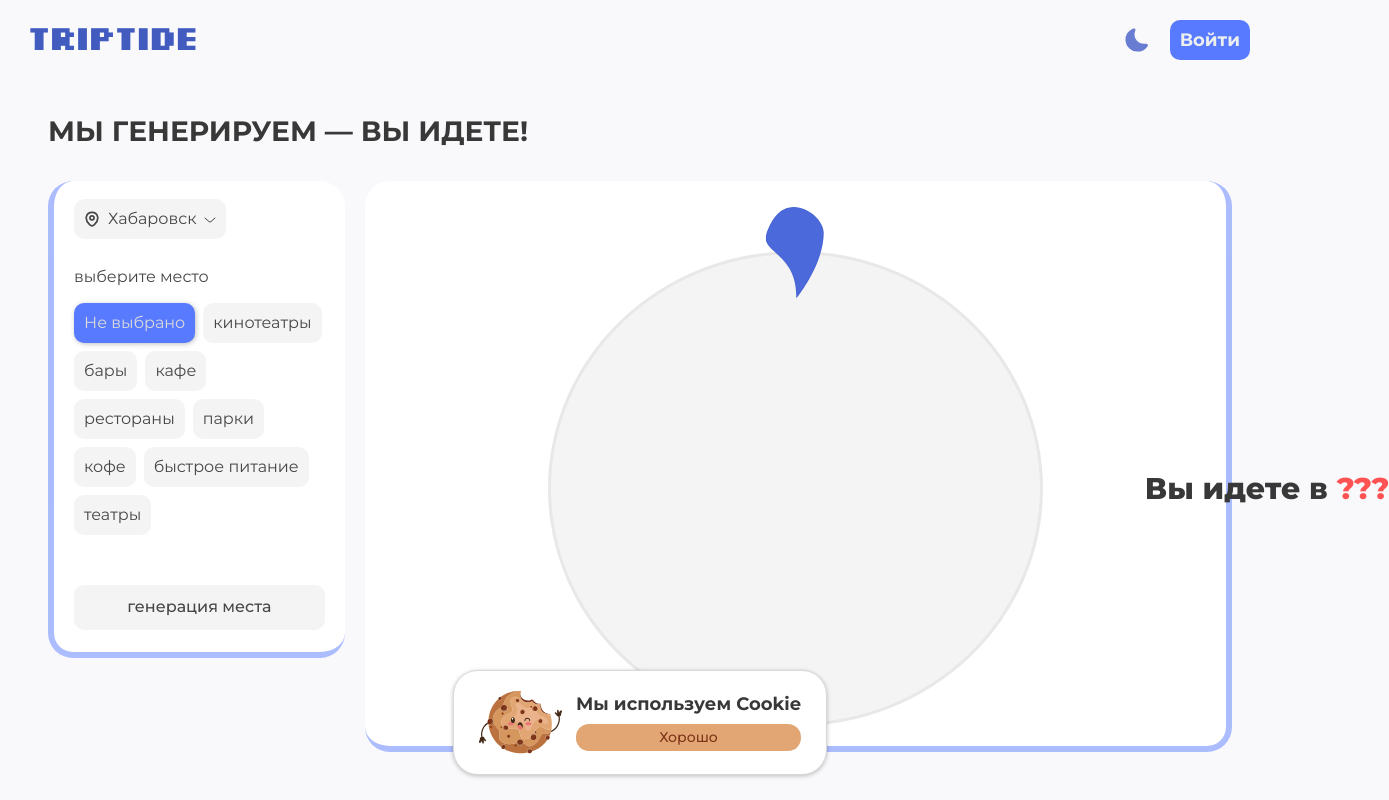
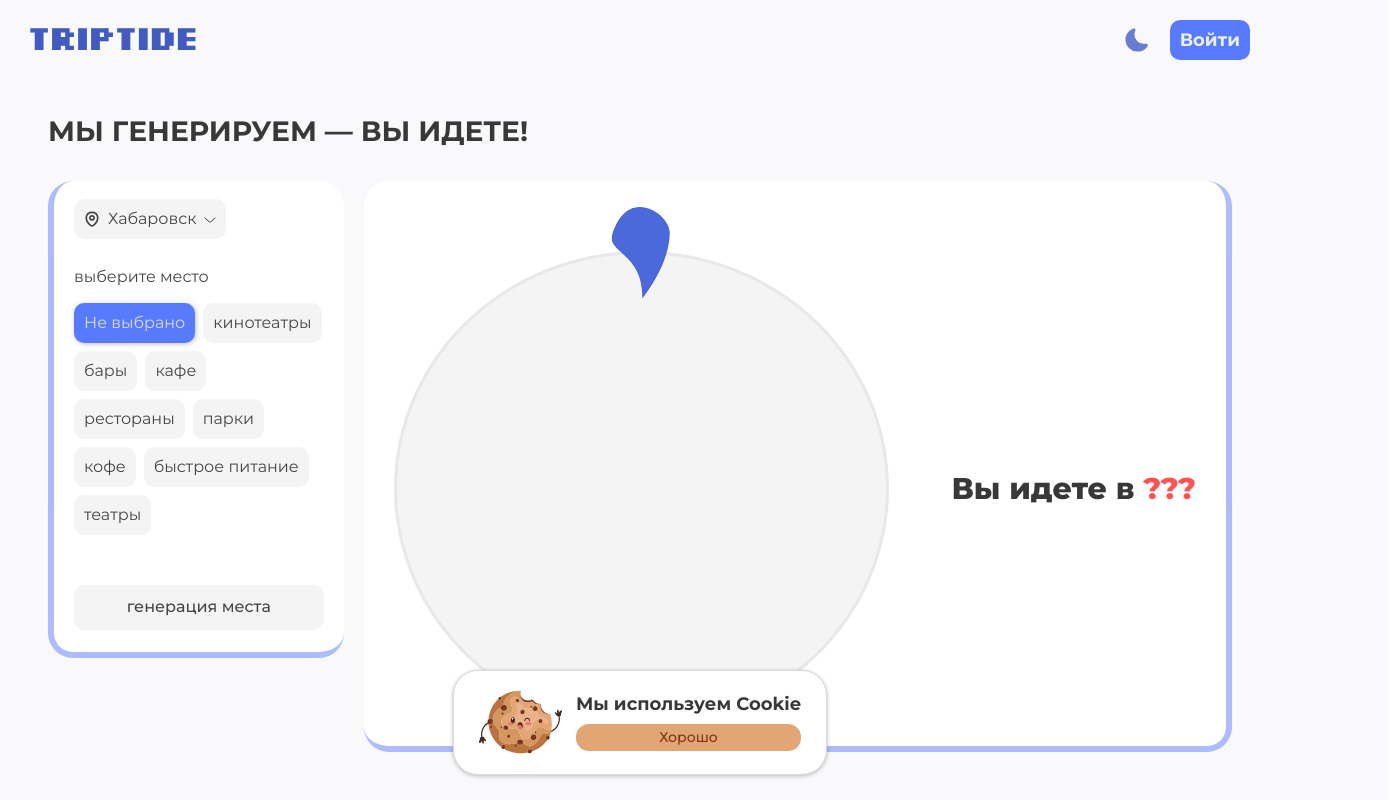
Before and after one commit to Sl1ppyKlay/triptide-nuxt-nest, a Nuxt app: page / in a window 1280 px wide. Shown: the whole page, 1389 px wide, since content can reach past the window. Built offline with nearby package versions, Linux system fonts and the light colour scheme.

Commit message:
v.0.2.7 timer

```diff
--- a/assets/style/_mixins.scss
+++ b/assets/style/_mixins.scss
@@ -28,6 +28,12 @@
   align-items: center;
 }
 
+@mixin button-disable {
+  pointer-events: none;
+  cursor: default;
+  transform: none !important;
+}
+
 @mixin button-main-design {
   background-color: var(--roulette-button-bg-color);
   font-family: var(--regular-font-family);
--- a/components/Roulette/TheBlockRoulette.vue
+++ b/components/Roulette/TheBlockRoulette.vue
@@ -9,12 +9,24 @@ const roulette = ref<InstanceType <typeof TheRoulette> | null>(null);
 const titleText = ref('МЫ ГЕНЕРИРУЕМ — ВЫ ИДЕТЕ!') // в будущем, чтобы менялся
 const isModalCityOpen = ref(false)
 
-const city = ref(cities[0].city)
-const selectPlace = ref('Не выбрано')
+const city = ref<string>(cities[0].city)
+const selectPlace = ref<string>('Не выбрано')
 const currentCity = computed(() => cities.find(c => c.city === city.value))
+const currentRotation = ref<number>(0)
+const timerTransition = ref<number>(0)
+
+const isActiveButton = ref(true)
 
 const handlePlaceSelect = (place: {id: number; title: string} | null) => { // убрать
   console.log(place.title)
+}
+
+const handleCurrentRotation = (rotation: number) => {
+  currentRotation.value = rotation
+}
+const handleTimerTransition = (timer: number) => {
+  timerTransition.value = timer
+  console.log(timerTransition.value)
 }
 
 const places = computed(() => {
@@ -39,6 +51,13 @@ const handleSpin = () => {
 
 watch(currentCity, () => {
   selectPlace.value = places.value[0] || ''
+})
+
+watch(currentRotation, () => {
+  isActiveButton.value = false
+  setTimeout(() => {
+    isActiveButton.value = true
+  }, timerTransition.value * 1000)
 })
 </script>
 
@@ -76,13 +95,14 @@ watch(currentCity, () => {
         <h4 class="roulette-title">
           выберите место
         </h4>
-        <form class="roulette-places">
+        <form class="roulette-places" >
           <div class="roulette-places__buttons">
             <button type="button"
                     class="roulette-places__button roulette-places__button_design"
                     v-for="(place, index) in places" :key="index"
                     @click="currentSelectPlace(place)"
                     :class="{'chosen': selectPlace === place}"
+                    :disabled="!isActiveButton"
             >
               {{ place }}
             </button>
@@ -90,13 +110,19 @@ watch(currentCity, () => {
           <button type="submit"
                   class="roulette-places__submit"
                   @click.prevent="handleSpin"
+                  :disabled="!isActiveButton"
           >
             генерация места
           </button>
         </form>
       </div>
       <div class="roulette__right">
-        <TheRoulette ref="roulette" :city="city" :place="selectPlace" @selected-place="handlePlaceSelect"/>
+        <TheRoulette ref="roulette" :city="city"
+                     :place="selectPlace"
+                     @selected-place="handlePlaceSelect"
+                     @current-rotation="handleCurrentRotation"
+                     @timer-transition="handleTimerTransition"
+        />
       </div>
     </div>
   </div>
@@ -139,6 +165,9 @@ watch(currentCity, () => {
         @include flex-wrap;
         gap: 8px;
         margin-bottom: 50px;
+        [disabled] {
+          @include button-disable;
+        }
         @media (max-width: 1000px) {
           margin-bottom: 25px;
         }
@@ -151,6 +180,9 @@ watch(currentCity, () => {
         font-family: var(--medium-font-family);
         width: 100%;
         height: 45px;
+        [disabled] {
+          @include button-disable;
+        }
         &:hover {
           transform: scale(1.03);
         }
@@ -243,15 +275,18 @@ watch(currentCity, () => {
       border-radius: 25px;
       border-right: 6px solid var(--main-border-color);
       border-bottom: 6px solid var(--main-border-color);
-      padding: 70px 50px 20px 50px;
-      @media (max-width: 1300px) {
+      padding: 70px 100px 20px 50px;
+      @media (max-width: 1400px) {
         display: flex;
         flex-direction: column;
         justify-content: center;
         align-items: center;
         flex-wrap: nowrap;
-        padding: 70px 20px 20px 20px;
+        padding: 70px 30px 20px 30px;
         height: auto;
+      }
+      @media (max-width: 1235px) {
+        padding: 70px 30px 40px 30px;
       }
       @media (max-width: 525px) {
         padding: 60px 20px;
--- a/components/Roulette/TheRoulette.vue
+++ b/components/Roulette/TheRoulette.vue
@@ -1,7 +1,7 @@
 <!--
  x - СБРОС СТАТУСА ПРИ СМЕНЕ КАТЕГОРИИ
  x - ОТКЮЧЕНИЕ КНОПКИ ПРИ ПРОКРУТКИ
- x - ВЫВОД РЕЗУЛЬТАТОВ
+ + - ВЫВОД РЕЗУЛЬТАТОВ
  x - ПРЕЛОАДЕР
 -->
 
@@ -13,7 +13,7 @@
   type Place = { id: number; title: string }
 
   const props = defineProps<{ city: string, place: string }>()
-  const emit = defineEmits(['selected-place'])
+  const emit = defineEmits(['selected-place', 'current-rotation', 'timer-transition'])
 
   const currentCity = computed(() => cities.find(c => c.city === props.city) )
 
@@ -38,11 +38,6 @@
   const timerTransitions = computed(() => {
     return Number(currentTransitions.value.split(' ')[1].replace('s', ''))
   })
-
-  watch(timerTransitions, () => {
-    console.log(timerTransitions.value)
-  })
-
 
   // логика рулетки
   class Roulette {
@@ -94,6 +89,9 @@
   const spin = () => {
     currentTransitions.value = getRandomTransition()
     const selected = roulette.value.spin(currentRotation, selectedPlace, timerTransitions)
+
+    emit('timer-transition', timerTransitions.value)
+    emit('current-rotation', currentRotation.value)
     emit('selected-place', selected)
   }
 
@@ -147,7 +145,8 @@
       </div>
     </div>
     <h2 class="roulette-results">
-      Вы идете в <span v-if="selectedPlace !== null">{{ selectedPlace }}</span>
+      Вы идете в
+      <span v-if="selectedPlace !== null">{{ selectedPlace }}</span>
       <span v-else>???</span>
     </h2>
   </div>
@@ -165,23 +164,36 @@
     background: var(--wheel-color);
     border: 3px solid var(--wheel-border-color);
     @include transition-theme(all);
+    width: 100%;
+    max-width: 495px;
+    aspect-ratio: 495 / 475;
     &-results {
-      font-size: 30px;
       font-family: var(--extrabold-font-family);
       color: var(--text-color);
+      font-size: 30px;
       @include transition-theme(all);
+      @media (max-width: 1000px) {
+        font-size: 25px;
+      }
+      @media (max-width: 500px) {
+        font-size: 20px;
+      }
+      @media (max-width: 339px) {
+        font-size: 16px;
+      }
       span {
         color: var(--red-color);
       }
     }
     &-wrapper {
-      gap: 102px;
-      @include flex-wrap;
+      @include flex-nowrap;
       width: 100%;
-      max-width: 495px;
-      aspect-ratio: 495/475;
-      flex-direction: column;
-      justify-content: center ;
+      flex-direction: row;
+      justify-content: space-between;
+      gap: 50px;
+      @media (max-width: 1235px) {
+        flex-direction: column;
+      }
     }
     &-overflow {
       position: relative;
```
